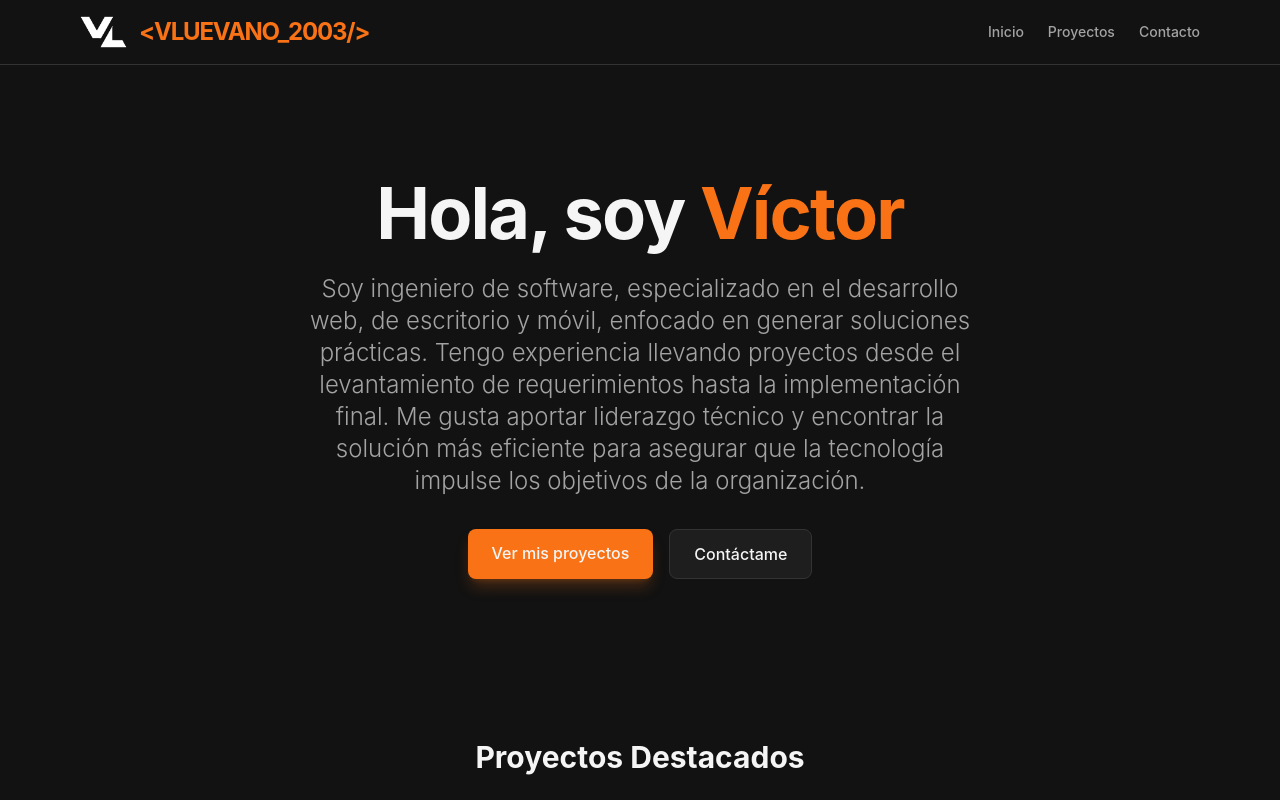
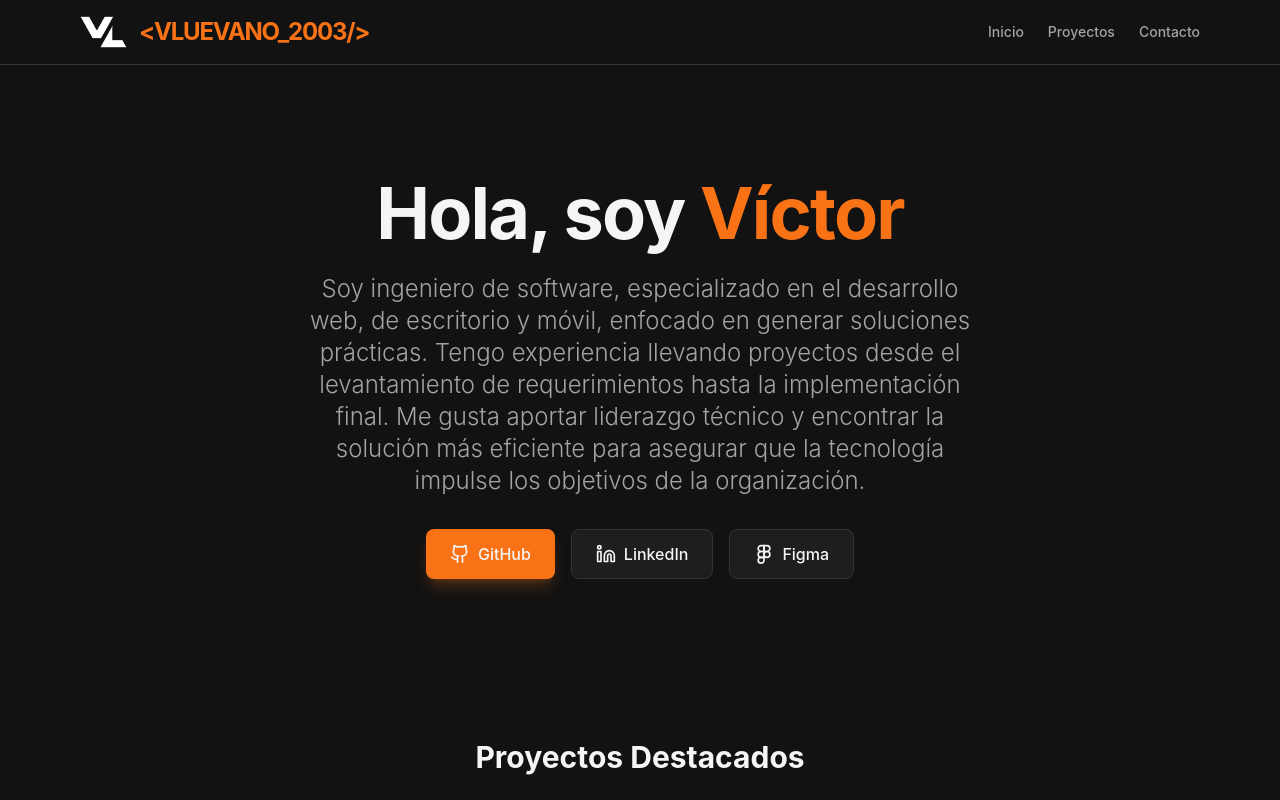
Before and after one commit to vluevano2003/Portafolio, a React (Vite) app: page / in a window 1280 px wide. Shown: the top 800 px of the page. Built offline with nearby package versions, Linux system fonts and the light colour scheme.

Commit message:
Botones de github, linkedin y figma

```diff
--- a/src/pages/Home.jsx
+++ b/src/pages/Home.jsx
@@ -1,6 +1,6 @@
 import { projects } from "../data/projects";
 import { Link } from "react-router-dom";
-import { Mail, Linkedin, Github } from "lucide-react";
+import { Mail, Linkedin, Github, Figma } from "lucide-react";
 
 function Home() {
   return (
@@ -18,18 +18,35 @@ function Home() {
           liderazgo técnico y encontrar la solución más eficiente para asegurar
           que la tecnología impulse los objetivos de la organización.
         </h2>
-        <div className="flex gap-4">
+
+        {/* BOTONES DE REDES */}
+        <div className="flex flex-wrap justify-center gap-4">
           <a
-            href="#proyectos"
-            className="px-6 py-3 bg-primary hover:bg-primary-dark transition-colors rounded-lg font-medium shadow-lg shadow-primary-focus inline-block"
+            href="https://github.com/vluevano2003"
+            target="_blank"
+            rel="noopener noreferrer"
+            className="px-6 py-3 bg-primary hover:bg-primary-dark transition-colors rounded-lg font-medium shadow-lg shadow-primary-focus flex items-center gap-2"
           >
-            Ver mis proyectos
+            <Github size={20} />
+            GitHub
           </a>
           <a
-            href="#contacto"
-            className="px-6 py-3 bg-bg-card hover:bg-bg-card-hover transition-colors rounded-lg font-medium border border-border-subtle inline-block"
+            href="https://linkedin.com/in/vluevano2003"
+            target="_blank"
+            rel="noopener noreferrer"
+            className="px-6 py-3 bg-bg-card hover:bg-bg-card-hover transition-colors rounded-lg font-medium border border-border-subtle flex items-center gap-2"
           >
-            Contáctame
+            <Linkedin size={20} />
+            LinkedIn
+          </a>
+          <a
+            href="https://www.figma.com/@victorluevano"
+            target="_blank"
+            rel="noopener noreferrer"
+            className="px-6 py-3 bg-bg-card hover:bg-bg-card-hover transition-colors rounded-lg font-medium border border-border-subtle flex items-center gap-2"
+          >
+            <Figma size={20} />
+            Figma
           </a>
         </div>
       </section>
```
